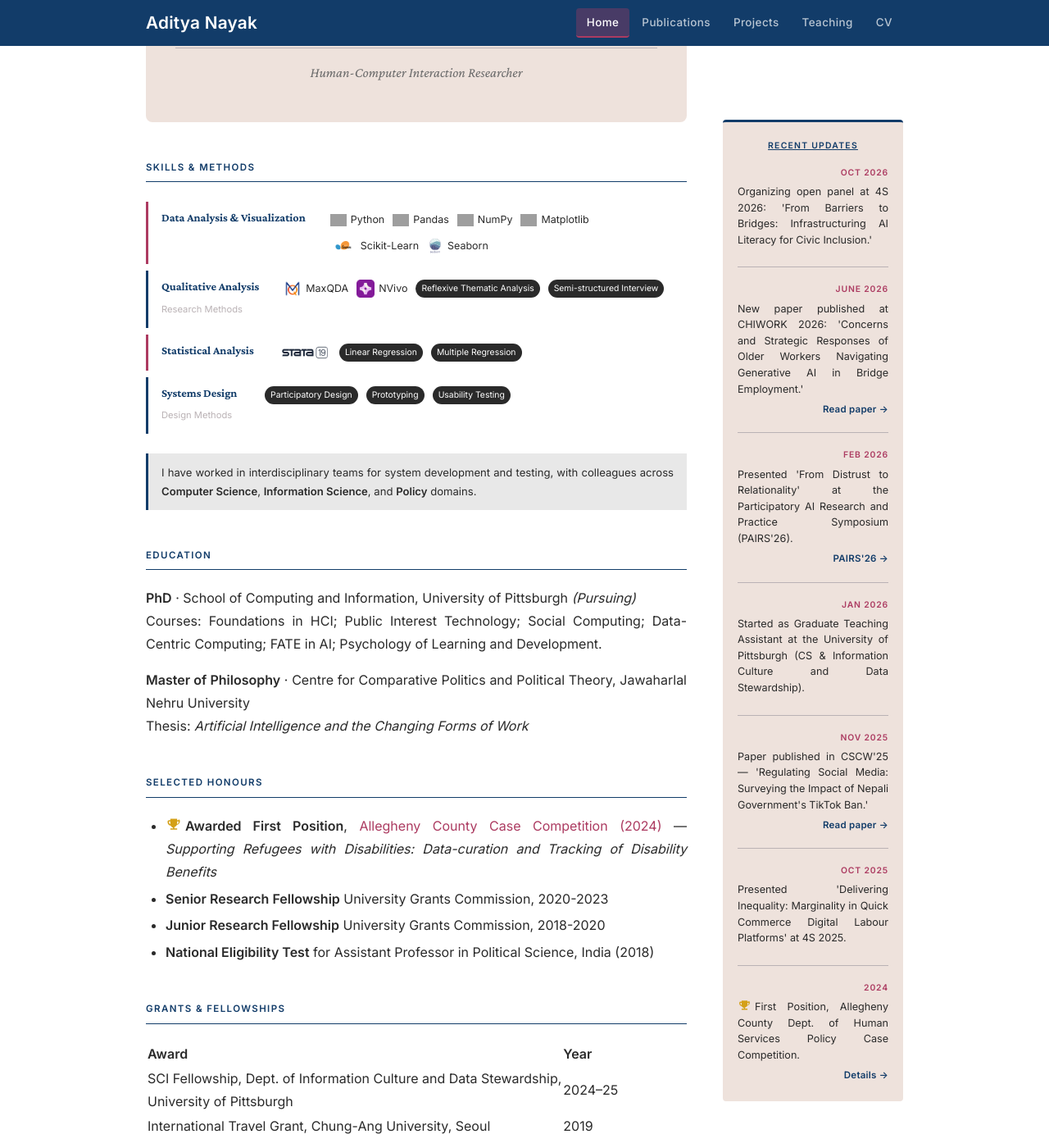
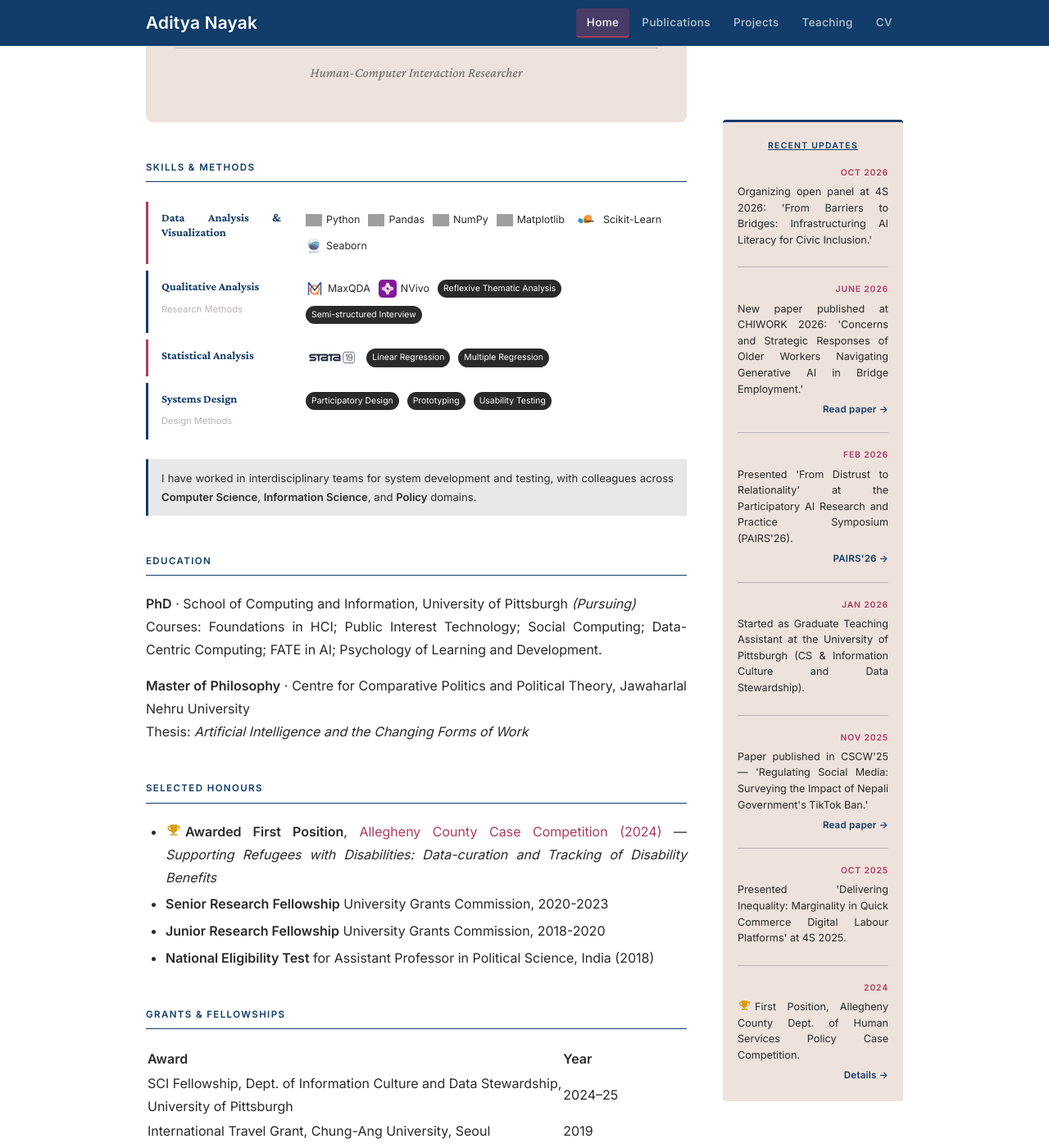
Before and after one commit to adityanayak-info/adityanayak-info.github.io, a Jekyll site: the page built from index.md, in a window 1280 px wide and 1400 px high, scrolled down 886 px. Shown: the whole window at 82% size. Built offline with Jekyll 4.4.1, drawn with Linux system fonts in a browser that asks for light colours; grey boxes are pictures that could not be loaded.

Commit message:
Update style.css

```diff
--- a/assets/css/style.css
+++ b/assets/css/style.css
@@ -942,6 +942,7 @@ hr.profile-rule {
 /* ── Skills and Methods  ── */
 
 .sk-b-section { margin: 1.5rem 0; }
+
 .sk-b-row {
   display: flex;
   align-items: flex-start;
@@ -952,13 +953,17 @@ hr.profile-rule {
   border-left: 3px solid var(--navy);
   margin-bottom: 8px;
 }
+
 .sk-b-row.sk-b-burg { border-left-color: var(--burgundy); }
+
 .sk-b-cat {
-  min-width: 110px;
+  flex: 0 0 160px;
+  width: 160px;
   flex-shrink: 0;
   padding-right: 14px;
   border-right: 1px solid var(--border);
 }
+
 .sk-b-cat h4 {
   font-family: var(--font-display);
   color: var(--navy);
```
